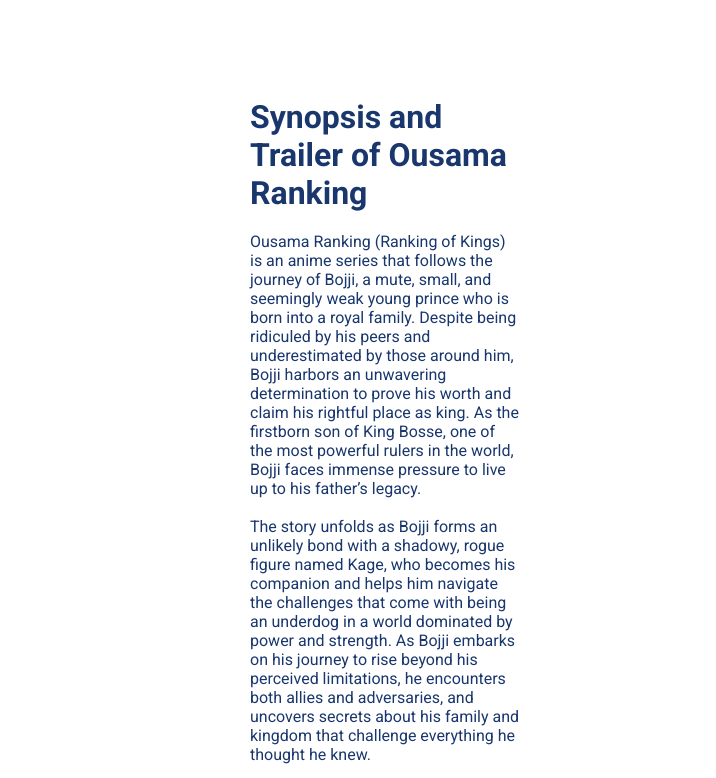
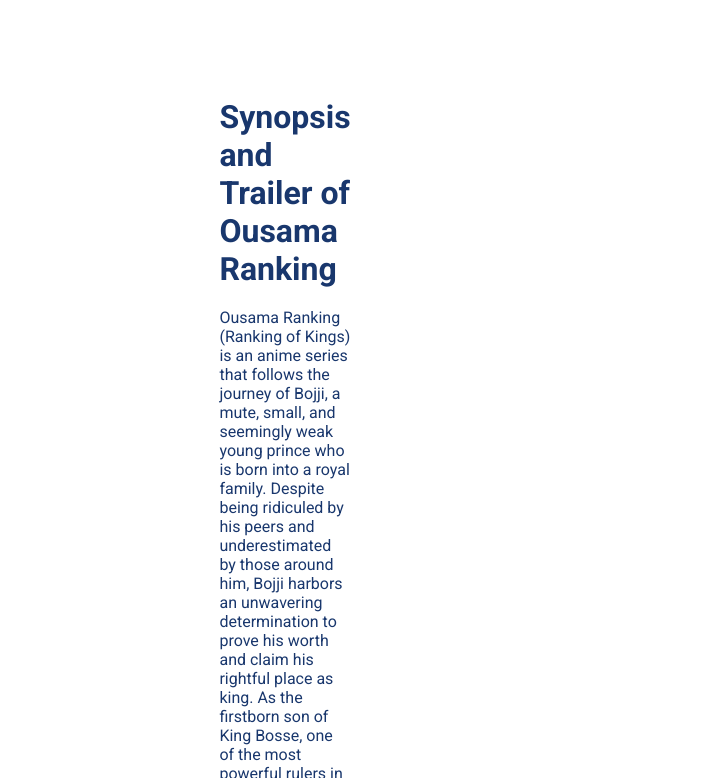
Before and after one commit to BishBashBosh888/flexbox-exercise, a plain HTML site: page index.html in a window 1280 px wide. Shown: the part 682-1460 px from the top of the page, 0-716 px from the left. Drawn offline with Linux system fonts and the light colour scheme.

Commit message:
delete margin from trailer text

```diff
--- a/style.css
+++ b/style.css
@@ -5,7 +5,7 @@
     --dark: #19376D;
     --light:#576CBC;
     --lighter:#A5D7E8;
-    --bg-img:url("imgs/header-background.jpg");
+--bg-img:url("imgs/header-background.jpg");
 }
 
 *{
@@ -121,14 +121,15 @@ a, button{
 .synopsis-trailer{
     margin-top:100px;
     margin-bottom:100px;
+    margin-left:250px;
+margin-right: 250px;;
     display:flex;
     justify-content:center;
     align-items: center;
-    gap:200px;
+    gap:150px;
 }
 
 .synopsis-title{
-    margin-left:250px;
     height:auto;
     width:900px;
     text-align:start;
```
